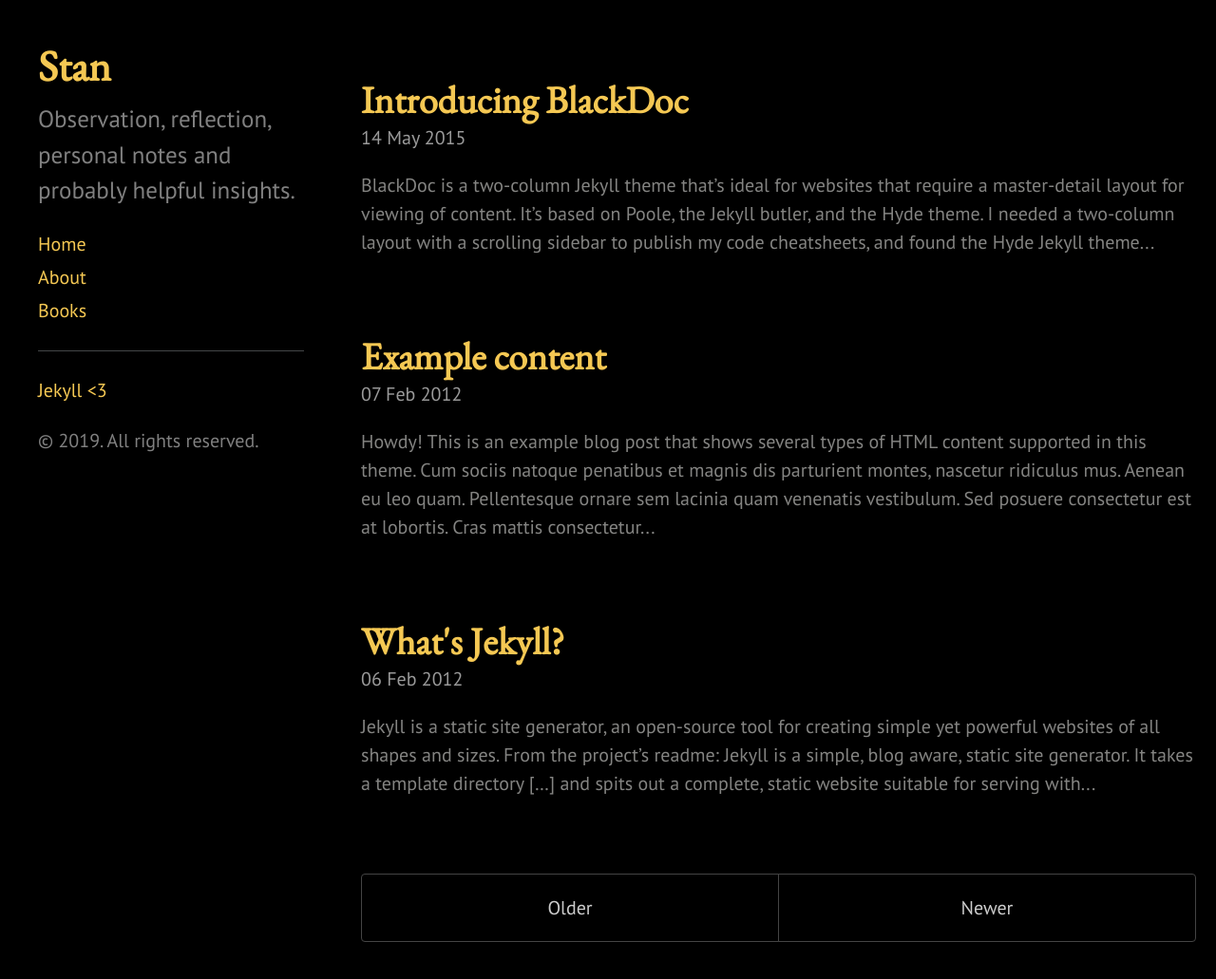
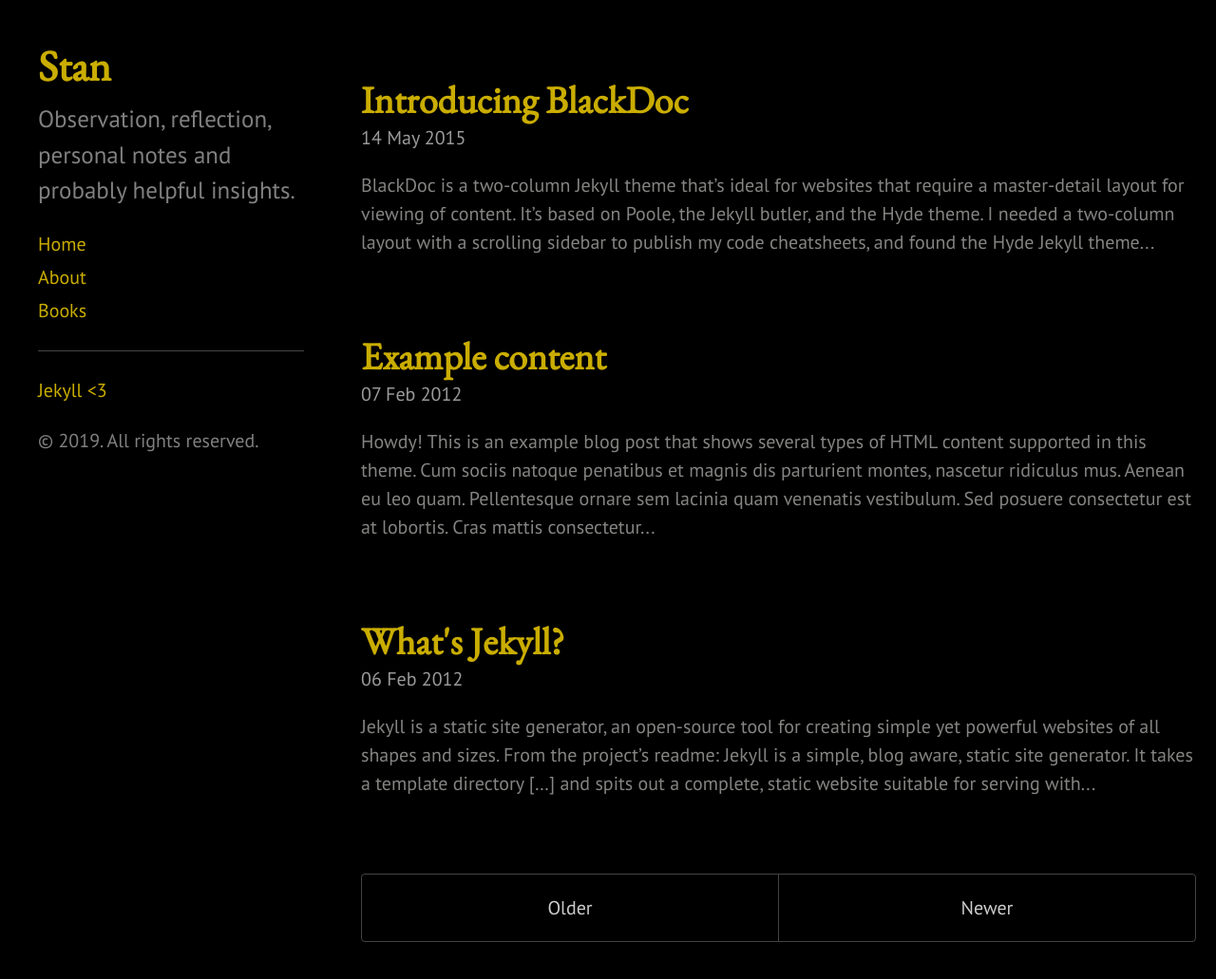
Before and after one commit to gfc121/orn, a Jekyll site: the page built from index.html, in a window 1280 px wide and 1132 px high. Shown: the top 1031 px of the window at 95% size. Built offline with Jekyll 4.4.1, drawn with Linux system fonts in a browser that asks for light colours; the list of posts is cut into pages by our own code.

Commit message:
Update blackdoc.css

```diff
--- a/public/css/blackdoc.css
+++ b/public/css/blackdoc.css
@@ -65,7 +65,7 @@
 }
 
 a:hover {
-  color: #f5c853;
+  color: #caad00;
 }
 
 .btn {
@@ -205,12 +205,12 @@
 
 /* Sidebar links */
 .sidebar a {
-  color: #f5c853;
+  color: #caad00;
 }
 
 /* About section */
 .sidebar-about h1 {
-  color: #f5c853;
+  color: #caad00;
   margin-top: 0;
   font-family: 'Noto Serif', serif;
   font-size: 2.25rem;
@@ -284,7 +284,7 @@
 .page-title,
 .post-title,
 .post-title a {
-  color: #f5c853;
+  color: #caad00;
 }
 
 /*
```
